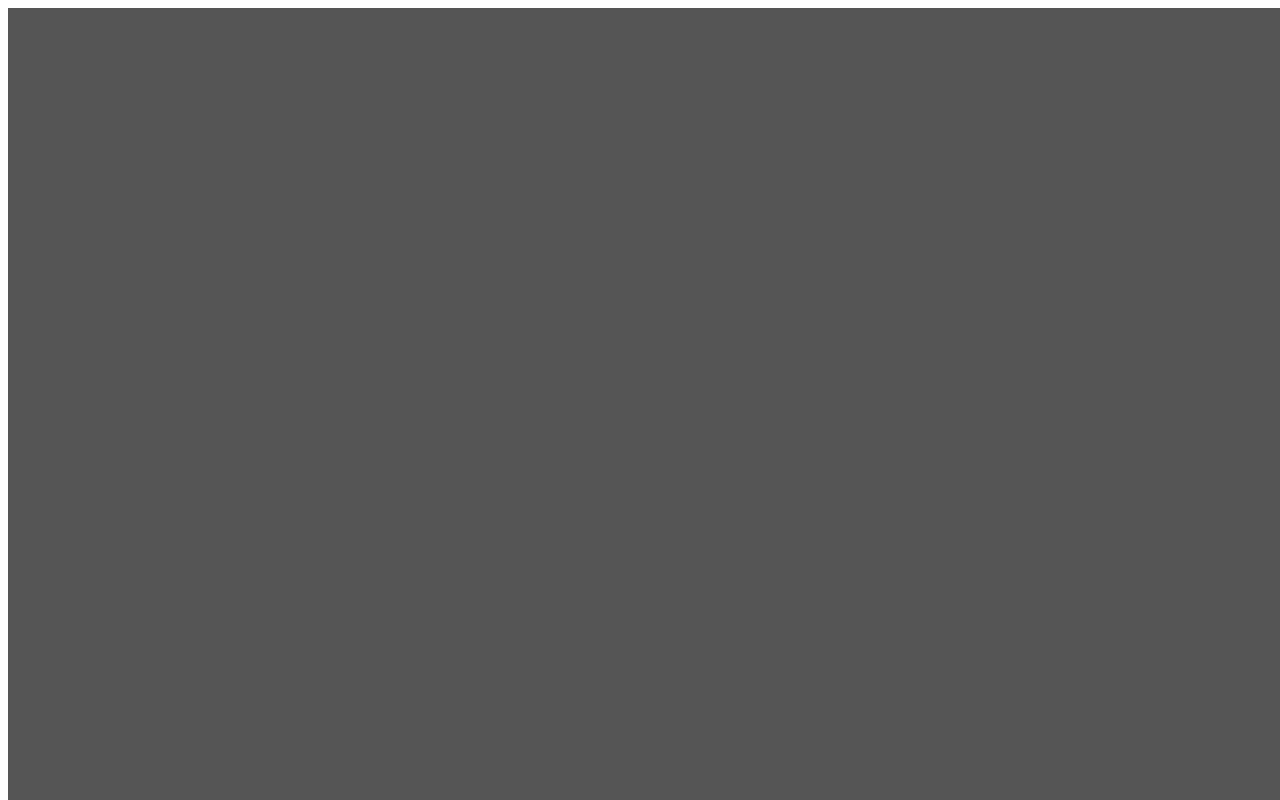
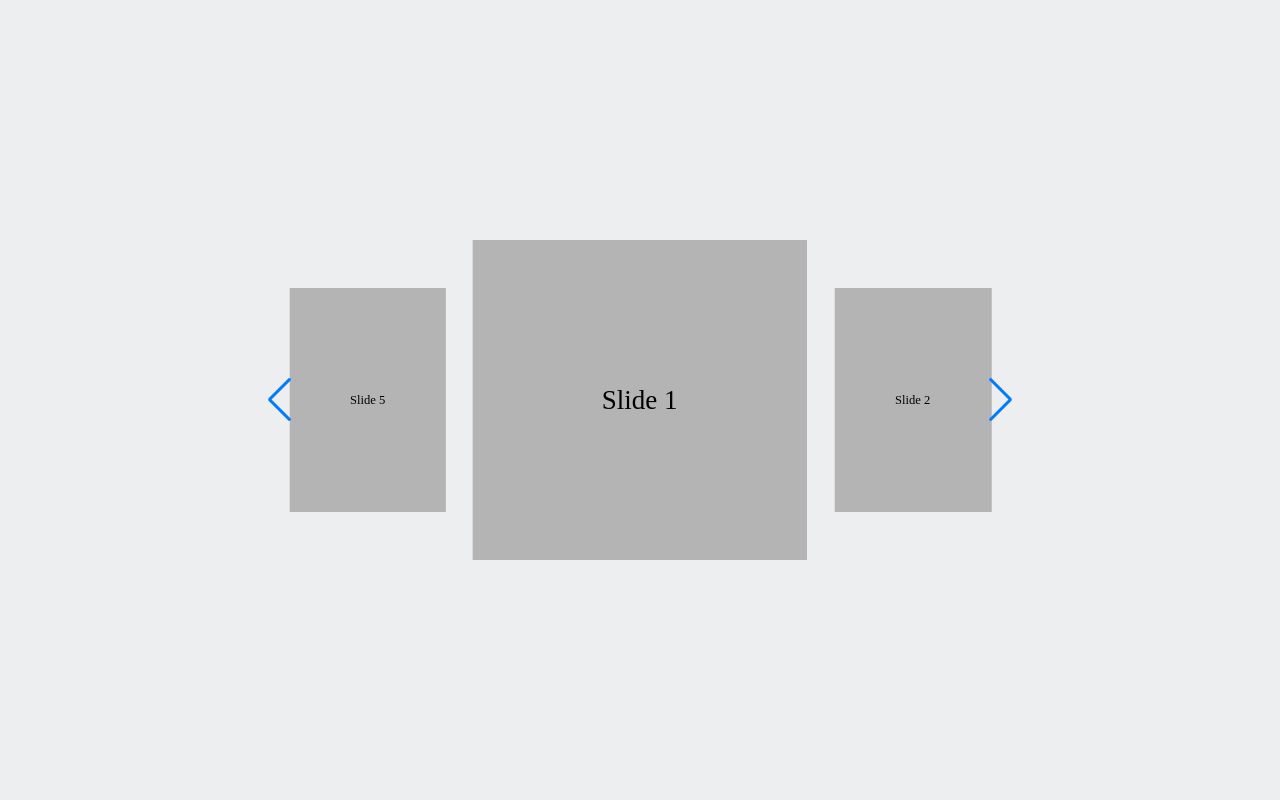
Before and after one commit to HuaJun-25/web-project, a React (Vite) app: page / in a window 1280 px wide. Shown: the top 800 px of the page. Built offline with nearby package versions, Linux system fonts and the light colour scheme.

Commit message:
07swiper

```diff
--- /dev/null
+++ b/src/css/test06-4.css
@@ -0,0 +1,101 @@
+@import 'tailwindcss';
+
+* {
+    margin: 0;
+    padding: 0;
+    box-sizing: border-box;
+
+}
+
+.sliderimginner {
+    width: 100%;
+    height: 100vh;
+    background-color: rgb(237, 232, 226);
+}
+.sliderwrap {
+    position: relative;
+}
+
+
+
+.slidercard {
+    display: flex;
+    overflow: hidden;
+    justify-content: center;
+    gap: 20px;
+    user-select: none;
+    /* 取消選取 */
+    align-items: flex-end;
+    flex-direction: row-reverse;
+    /* 反轉 */
+    padding-top: 10%;
+    margin-left: -60%;
+    transform: translateY(-50px);
+    position: relative;
+}
+
+.selimg {
+    height: 80vh;
+    width: 300px;
+    position: relative;
+    opacity: 0.6;
+    transition: opacity 1.2s ease;
+}
+
+.selimg.fadein {
+    opacity: 1;
+}
+
+
+
+.nonsel {
+    height: 45vh;
+    width: 150px;
+    cursor: pointer;
+    opacity: 0.5;
+    overflow: hidden;
+}
+
+.nonsel img {
+    height: 100%;
+    width: 100%;
+    object-fit: cover;
+    transform: scale(1.3);
+    transition: transform 0.5s ease;
+}
+
+.nonsel:hover img {
+    transform: scale(1);
+}
+
+.sliderimg {
+    height: 100%;
+    width: auto;
+    object-fit: cover;
+}
+
+.slidertxt {
+    position: absolute;
+    top: 20vh;
+    left: 60%;  /* 從容器左邊算起 */
+    width: 300px; /* 固定寬度，避免 flex 撐滿 */
+    display: flex;
+    flex-direction: column;
+}
+
+.slidertxt h3 {
+    font-size: 2rem;
+    font-weight: 800;
+    margin-bottom: 10px;
+}
+
+.sliderarrow {
+    width: 50px;
+    height: 50px;
+    color: rgb(98, 154, 243);
+    cursor: pointer;
+    position: absolute;
+    right: 35vw;
+    bottom: 10vh;
+    z-index: 10;
+}
--- /dev/null
+++ b/src/css/test07.css
@@ -0,0 +1,52 @@
+* {
+    margin: 0;
+    padding: 0;
+}
+
+.swiinner {
+    width: 100%;
+    height: 100vh;
+    background-color: rgb(237, 238, 239);
+    display: flex;
+    justify-content: center;
+    align-items: center;
+}
+
+.swicard {
+    width: 60%;
+    height: 40vh;
+    position: relative;
+}
+
+.swiper {
+    width: 100%;
+    height: 100%;
+}
+
+.swiper-slide {
+    text-align: center;
+    font-size: 18px;
+    background: #b4b4b4;
+    transition: transform 1s ease;
+    transform: scale(0.7);
+    /* 預設縮小 */
+
+
+    /* Center slide text vertically */
+    display: flex;
+    justify-content: center;
+    align-items: center;
+}
+
+.swiper-slide img {
+    display: block;
+    width: 100%;
+    height: auto;
+    object-fit: cover;
+}
+
+.mySwiper .swiper-slide-active {
+    object-fit: cover;
+    transform: scale(1.5);
+    /* 中間選中的 slide 放大 */
+}
--- a/src/pages/test07.jsx
+++ b/src/pages/test07.jsx
@@ -1,18 +1,46 @@
-import React from 'react'
+import { Swiper, SwiperSlide } from 'swiper/react';
+import { Pagination, Navigation, Mousewheel, Autoplay } from 'swiper/modules';
+import 'swiper/css';
+import 'swiper/css/navigation';
+import 'swiper/css/pagination';
+import 'swiper/css/scrollbar';
+import '../css/test07.css';
 
 const App = () => {
   return (
     <>
-    <div style={{
-        height:"100vh",
-        width:'100vw',
-        backgroundColor:"#555",
-    }} ></div>
-     <div style={{
-        height:"100vh",
-        width:'100vw',
-        backgroundColor:"#f69898ff",
-    }} ></div>
+      <div className="swiinner">
+        <div className="swicard">
+          <Swiper
+            slidesPerView={3}
+            spaceBetween={50}
+            loop={true}
+            rewind={true}
+            mousewheel={true}
+            centeredSlides={true}
+            pagination={{ clickable: true, }}
+            navigation={{ clickable: true, }}
+            modules={[Navigation, Mousewheel]}
+            // coverflowEffect={{
+            //   rotate: 0,
+            //   stretch: 0,
+            //   depth: 200,
+            //   modifier: 2,
+            //   slideShadows: false,
+            // }}
+            effect="coverflow"
+            grabCursor={true}
+            className="mySwiper"
+          >
+            <SwiperSlide>Slide 1</SwiperSlide>
+            <SwiperSlide>Slide 2</SwiperSlide>
+            <SwiperSlide>Slide 3</SwiperSlide>
+            <SwiperSlide>Slide 4</SwiperSlide>
+            <SwiperSlide>Slide 5</SwiperSlide>
+          </Swiper>
+        </div>
+      </div>
+
     </>
   )
 }
```
Also changed, not shown: src/pages/test06-4.jsx (added, +124 -0 lines).
